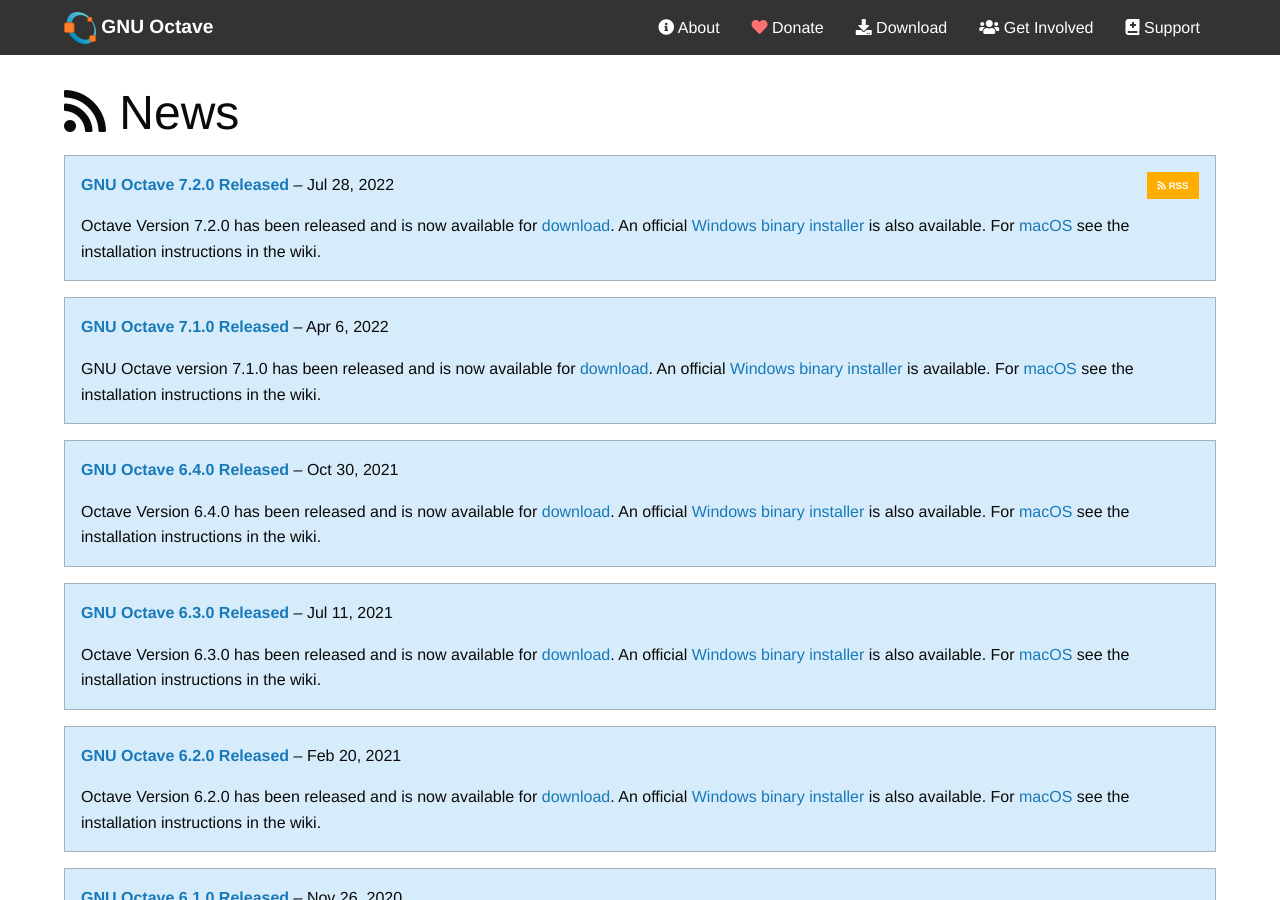
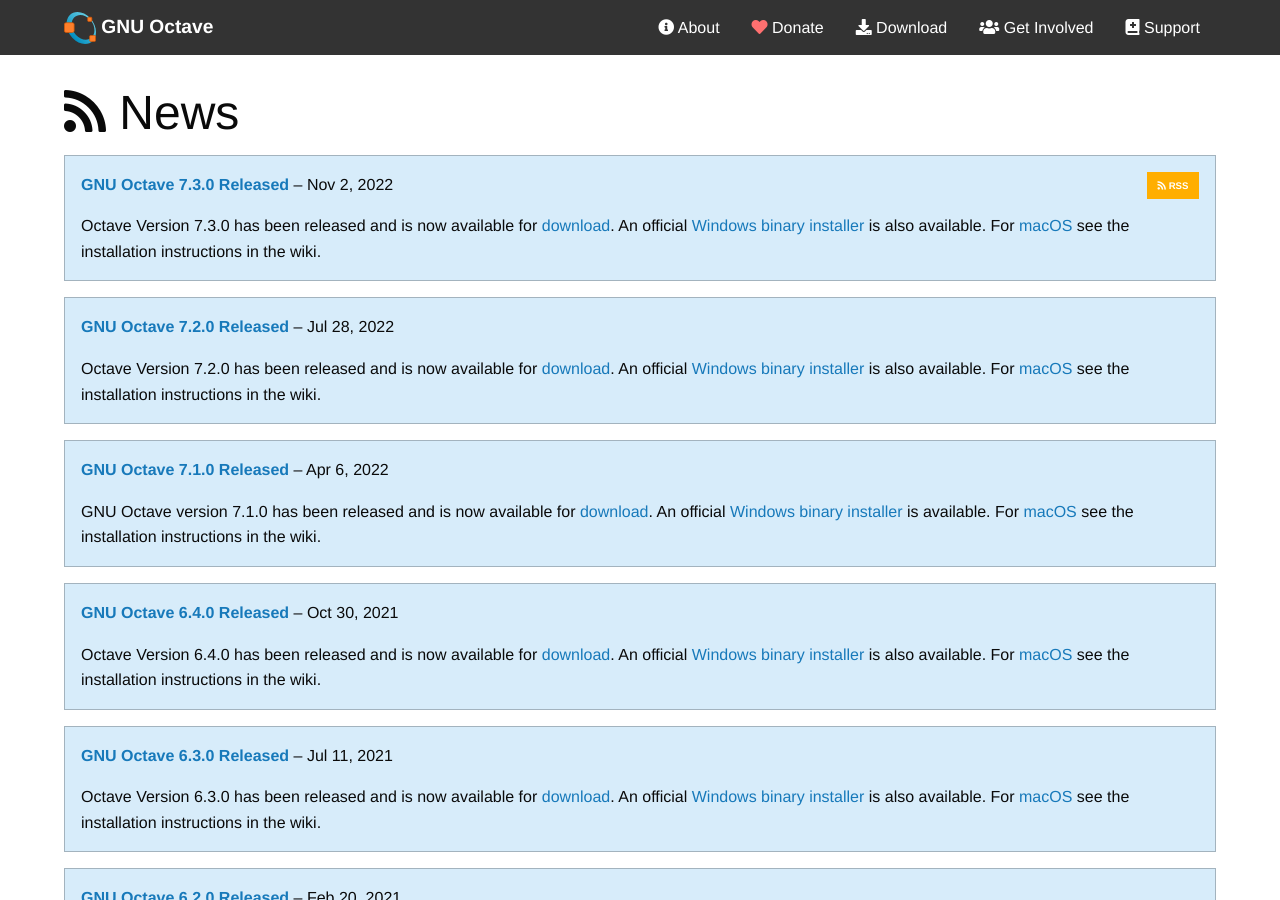
Before and after one commit to gnu-octave/gnu-octave.github.io, a Jekyll site: the page built from pages/news.md, in a window 1280 px wide and 900 px high. Built offline with Jekyll 4.4.1, drawn with Linux system fonts in a browser that asks for light colours; nearby versions of some CDN libraries; some of the changed lines change nothing that is shown.

Commit message:
Octave 7.3.0 release 2022-11-02

```diff
--- /dev/null
+++ b/_posts/2022-11-02-octave-7.3.0-released.markdown
@@ -0,0 +1,67 @@
+---
+layout: post
+title:  "GNU Octave 7.3.0 Released"
+date:   2022-11-02
+categories: news release
+---
+
+Octave Version 7.3.0 has been released and is now available for [download][1].
+An official [Windows binary installer][2] is also available.
+For [macOS][3] see the installation instructions in the wiki.
+
+This version is a bug fixing release:
+
+## Improvements and fixes
+
+- `scanf`: Don't set error when reaching end of stream ([bug #62723](https://savannah.gnu.org/bugs/?62723)).
+- Fix duplicate names displayed with mixed `@class`/`classdef` classes ([bug #62802](https://savannah.gnu.org/bugs/?62802)).
+- `canonicalize_file_name`: Handle symlinks to UNC network shares ([bug #62847](https://savannah.gnu.org/bugs/?62847)).
+- `canonicalize_file_name`: Generalize check for mapped network drive ([bug #62847](https://savannah.gnu.org/bugs/?62847)).
+- `fortran_vec`: Fix instances of method chaining that may cause dangling pointer.
+- Fix wrong color in PDF printout of some LaTeX strings ([bug #62884](https://savannah.gnu.org/bugs/?62884)).
+- `unpack.m`: Escape backslashes in paths on Windows ([bug #62888](https://savannah.gnu.org/bugs/?62888)).
+- `canonicalize_file_name`: Check root of potential mapped network drive ([bug #62847](https://savannah.gnu.org/bugs/?62847)).
+- `nextpow2.m`: Fix for input between 0.5 and 1 ([bug #62947](https://savannah.gnu.org/bugs/?62947)).
+- `quad2d`: Fix unintended complex conjugate return ([bug #62972](https://savannah.gnu.org/bugs/?62972)).
+- Make sure we don't pass short 8.3 path to `latex` on Windows ([bug #62779](https://savannah.gnu.org/bugs/?62779)).
+- `canonicalize_file_name`: Trim trailing file separators from root of mapped network drive ([bug #62847](https://savannah.gnu.org/bugs/?62847)).
+- `imformats.m`: Fix `isa` function in return value ([bug #62974](https://savannah.gnu.org/bugs/?62974)).
+- `pie3`: Fix "Too many input" args error.
+- Accept negative inputs to -2^63 for `dec2bin` and `dec2hex` ([bug #63089](https://savannah.gnu.org/bugs/?63089)).
+- Fix incorrect `lambda` outputs for `lsqnonneg` and `pqpnonneg` ([bug #63178](https://savannah.gnu.org/bugs/?63178)).
+- `addtodate.m`: Fix wrong month returned when subtracting a month from some end-of-month dates ([bug #60671](https://savannah.gnu.org/bugs/?60671)).
+- `var.m`: Fix some Inf and NaN inputs returning 0 instead of NaN ([bug #63203](https://savannah.gnu.org/bugs/?63203))
+- `var.m`: Fix automatic broadcasting error for sparse and diagonal matrix inputs with vector weighting ([bug #63291](https://savannah.gnu.org/bugs/?63291)).
+- `legend.m`: Fix error with `contour` plot containing `clabel`s ([bug #63262](https://savannah.gnu.org/bugs/?63262)).
+- `dec2bin.m`: Fix input validation ([bug #63089](https://savannah.gnu.org/bugs/?63089)).
+- `glpk.m`: Avoid using `isfinite` on potentially sparse input.
+- `var.m`: Use `bsxfun` rather than broadcasting with vector weighting ([bug #63291](https://savannah.gnu.org/bugs/?63291)).
+- Fix out of bound indexing in in-place broadcasting operations ([bug #63303](https://savannah.gnu.org/bugs/?63303)).
+
+## GUI
+
+- Respect confirmation when deleting files in file browser widget ([bug #63198](https://savannah.gnu.org/bugs/?63198)).
+
+## Build system / Tests
+
+- `io.tst`: Add test case for `scanf` ([bug #62723](https://savannah.gnu.org/bugs/?62723)).
+- `nextpow2.m`: Add bug number tag to regression tests ([bug #62947](https://savannah.gnu.org/bugs/?62947)).
+- `quad2d.m`: Add BIST to cset b0e90ca8e679 ([bug #62972](https://savannah.gnu.org/bugs/?62972)).
+- Add test for number of methods with `classdef` in @folder ([bug #62802](https://savannah.gnu.org/bugs/?62802)).
+- Use Autoconf macro to find `egrep` executable.
+
+## Documentation
+
+- `uitable.m`: Fix example code ([bug #62824](https://savannah.gnu.org/bugs/?62824)).
+- Clarify number of processors returned by `nproc` with hyperthreading.
+- Minor wording change to hashing documentation.
+- `lsqnonneg` and `pqpnonneg`: Document undocumented outputs.
+- `pqpnonneg.m`: Improve docstring readability.
+- `lsode`: Make TeX and non-TeX docstrings agree.
+- `curl`: Fix error in TeX docstring.
+- Update text on function argument checking.
+- `schur`: Update documentation.
+
+[1]: {{ "download.html" | absolute_url }}
+[2]: https://ftpmirror.gnu.org/octave/windows
+[3]: {{ site.wiki_url }}/Octave_for_macOS
--- a/pages/community-news.html
+++ b/pages/community-news.html
@@ -14,7 +14,7 @@
 entries in the GUI:
 
   this-is-the-gnu-octave-community-news-page
-  community-news-page-serial=19
+  community-news-page-serial=20
 
 -->
 
--- a/pages/download.md
+++ b/pages/download.md
@@ -8,11 +8,12 @@
 
 <div class="primary callout">
   <i class="fas fa-info-circle" style="color:#1779ba;"></i>
-  <strong>GNU Octave 7.2.0</strong> is the latest stable release.
+  <strong>GNU Octave 7.3.0</strong> is the latest stable release.
   &nbsp;
   (Release Notes:
   <a href="{{ "/NEWS-7.html" | relative_url }}">7.1.0</a>,
-  <a href="{{ site.baseurl }}{% post_url 2022-07-28-octave-7.2.0-released %}">7.2.0</a>)
+  <a href="{{ site.baseurl }}{% post_url 2022-07-28-octave-7.2.0-released %}">7.2.0</a>,
+  <a href="{{ site.baseurl }}{% post_url 2022-11-02-octave-7.3.0-released %}">7.3.0</a>)
 </div>
 
 <div class="button-group large expanded stacked-for-small">
@@ -93,28 +94,28 @@
 </div>
 
 - Windows-64 (recommended)
-  - [octave-7.2.0-w64-installer.exe](https://ftpmirror.gnu.org/octave/windows/octave-7.2.0-w64-installer.exe)
+  - [octave-7.3.0-w64-installer.exe](https://ftpmirror.gnu.org/octave/windows/octave-7.3.0-w64-installer.exe)
     (~ 380 MB)
-    [[signature]](https://ftpmirror.gnu.org/octave/windows/octave-7.2.0-w64-installer.exe.sig)
-  - [octave-7.2.0-w64.7z](https://ftpmirror.gnu.org/octave/windows/octave-7.2.0-w64.7z)
+    [[signature]](https://ftpmirror.gnu.org/octave/windows/octave-7.3.0-w64-installer.exe.sig)
+  - [octave-7.3.0-w64.7z](https://ftpmirror.gnu.org/octave/windows/octave-7.3.0-w64.7z)
     (~ 375 MB)
-    [[signature]](https://ftpmirror.gnu.org/octave/windows/octave-7.2.0-w64.7z.sig)
-  - [octave-7.2.0-w64.zip](https://ftpmirror.gnu.org/octave/windows/octave-7.2.0-w64.zip)
+    [[signature]](https://ftpmirror.gnu.org/octave/windows/octave-7.3.0-w64.7z.sig)
+  - [octave-7.3.0-w64.zip](https://ftpmirror.gnu.org/octave/windows/octave-7.3.0-w64.zip)
     (~ 660 MB)
-    [[signature]](https://ftpmirror.gnu.org/octave/windows/octave-7.2.0-w64.zip.sig)
+    [[signature]](https://ftpmirror.gnu.org/octave/windows/octave-7.3.0-w64.zip.sig)
 
 <p></p>
 
 - Windows-32 (old computers)
-  - [octave-7.2.0-w32-installer.exe](https://ftpmirror.gnu.org/octave/windows/octave-7.2.0-w32-installer.exe)
+  - [octave-7.3.0-w32-installer.exe](https://ftpmirror.gnu.org/octave/windows/octave-7.3.0-w32-installer.exe)
     (~ 380 MB)
-    [[signature]](https://ftpmirror.gnu.org/octave/windows/octave-7.2.0-w32-installer.exe.sig)
-  - [octave-7.2.0-w32.7z](https://ftpmirror.gnu.org/octave/windows/octave-7.2.0-w32.7z)
+    [[signature]](https://ftpmirror.gnu.org/octave/windows/octave-7.3.0-w32-installer.exe.sig)
+  - [octave-7.3.0-w32.7z](https://ftpmirror.gnu.org/octave/windows/octave-7.3.0-w32.7z)
     (~ 375 MB)
-    [[signature]](https://ftpmirror.gnu.org/octave/windows/octave-7.2.0-w32.7z.sig)
-  - [octave-7.2.0-w32.zip](https://ftpmirror.gnu.org/octave/windows/octave-7.2.0-w32.zip)
+    [[signature]](https://ftpmirror.gnu.org/octave/windows/octave-7.3.0-w32.7z.sig)
+  - [octave-7.3.0-w32.zip](https://ftpmirror.gnu.org/octave/windows/octave-7.3.0-w32.zip)
     (~ 650 MB)
-    [[signature]](https://ftpmirror.gnu.org/octave/windows/octave-7.2.0-w32.zip.sig)
+    [[signature]](https://ftpmirror.gnu.org/octave/windows/octave-7.3.0-w32.zip.sig)
 
 <p></p>
 
@@ -127,15 +128,15 @@
   version above.
   </small>
 
-  - [octave-7.2.0-w64-64-installer.exe](https://ftpmirror.gnu.org/octave/windows/octave-7.2.0-w64-64-installer.exe)
+  - [octave-7.3.0-w64-64-installer.exe](https://ftpmirror.gnu.org/octave/windows/octave-7.3.0-w64-64-installer.exe)
     (~ 380 MB)
-    [[signature]](https://ftpmirror.gnu.org/octave/windows/octave-7.2.0-w64-64-installer.exe.sig)
-  - [octave-7.2.0-w64-64.7z](https://ftpmirror.gnu.org/octave/windows/octave-7.2.0-w64-64.7z)
+    [[signature]](https://ftpmirror.gnu.org/octave/windows/octave-7.3.0-w64-64-installer.exe.sig)
+  - [octave-7.3.0-w64-64.7z](https://ftpmirror.gnu.org/octave/windows/octave-7.3.0-w64-64.7z)
     (~ 375 MB)
-    [[signature]](https://ftpmirror.gnu.org/octave/windows/octave-7.2.0-w64-64.7z.sig)
-  - [octave-7.2.0-w64-64.zip](https://ftpmirror.gnu.org/octave/windows/octave-7.2.0-w64-64.zip)
+    [[signature]](https://ftpmirror.gnu.org/octave/windows/octave-7.3.0-w64-64.7z.sig)
+  - [octave-7.3.0-w64-64.zip](https://ftpmirror.gnu.org/octave/windows/octave-7.3.0-w64-64.zip)
     (~ 660 MB)
-    [[signature]](https://ftpmirror.gnu.org/octave/windows/octave-7.2.0-w64-64.zip.sig)
+    [[signature]](https://ftpmirror.gnu.org/octave/windows/octave-7.3.0-w64-64.zip.sig)
 
 All Windows binaries with corresponding source code can be downloaded from
 [https://ftpmirror.gnu.org/octave/windows/](https://ftpmirror.gnu.org/octave/windows/).
```
